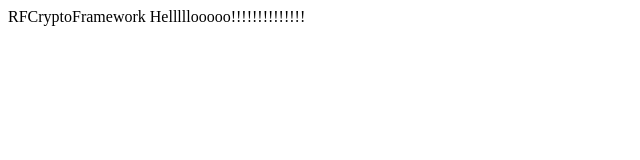
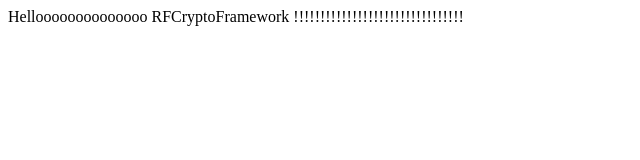
Before and after one commit to IDiPeru/RFCryptoFramework, a plain HTML site: page index.htm in a window 1280 px wide. Shown: the whole page, without its empty margins (0-640 px from the left). Drawn offline with Linux system fonts and the light colour scheme.

Commit message:
Update index.htm

```diff
--- a/index.htm
+++ b/index.htm
@@ -1,5 +1,3 @@
-<html>
-<body>
-  RFCryptoFramework  Helllllooooo!!!!!!!!!!!!!!
-</body>
-</html>
+<html><body>
+  Helloooooooooooooo RFCryptoFramework !!!!!!!!!!!!!!!!!!!!!!!!!!!!!!!!
+</body></html>
```
